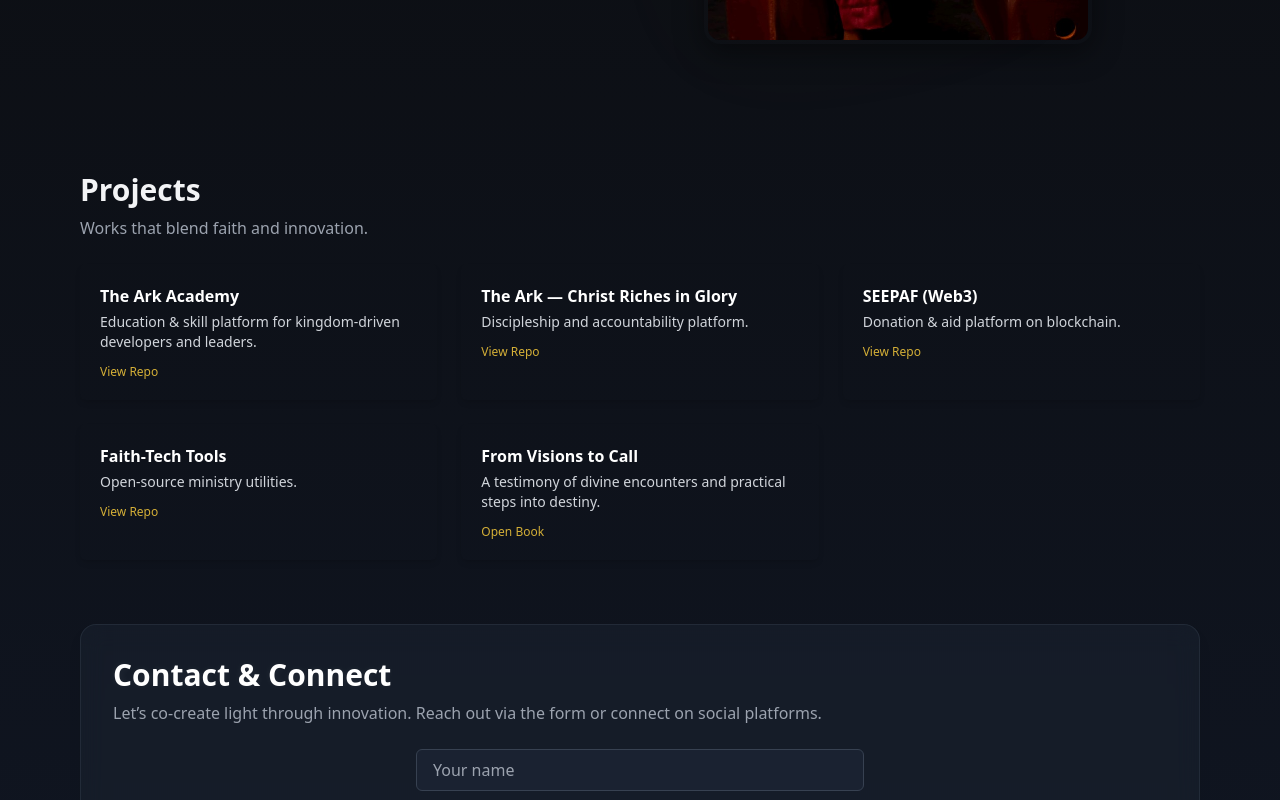
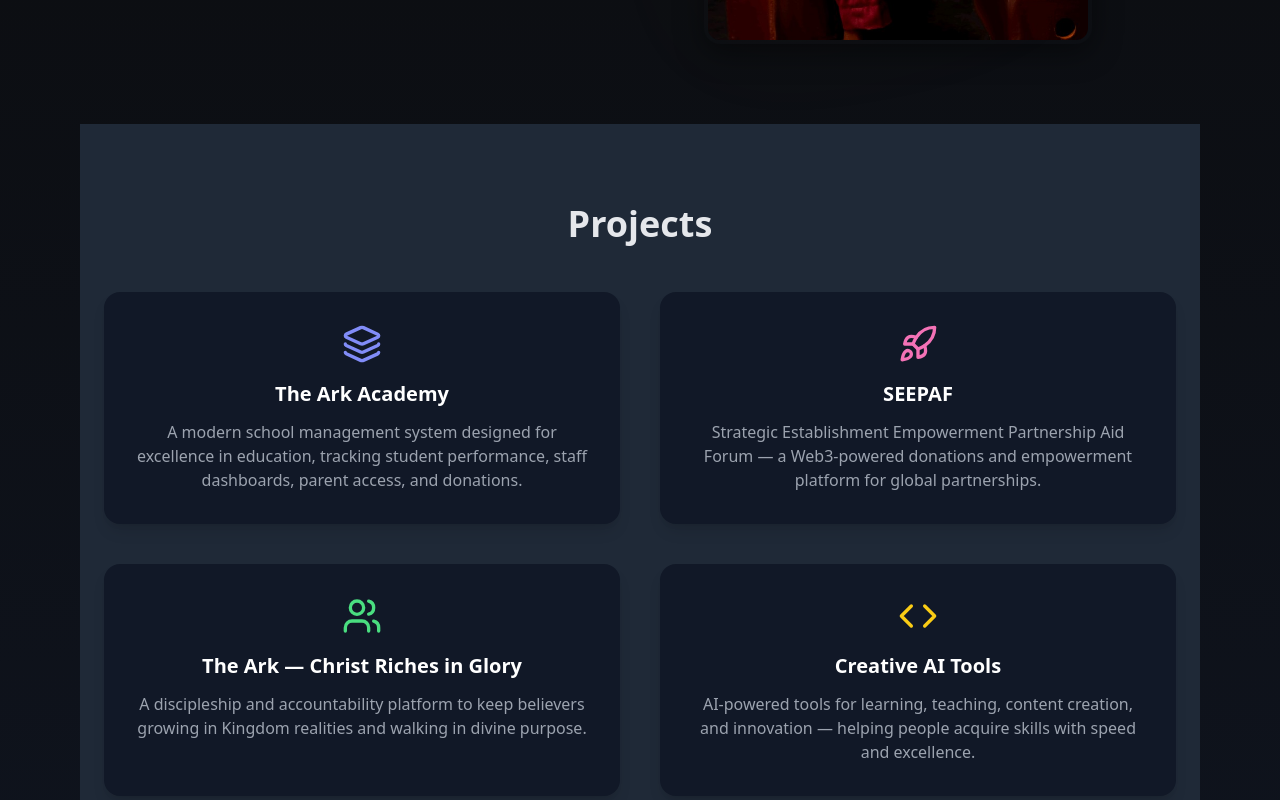
Before and after one commit to Solomough/solomough, a React (Vite) app: page / in a window 1280 px wide. Shown: the part 3040-3840 px from the top of the page. Built offline with nearby package versions, Linux system fonts and the light colour scheme; the HTML template or start-up script is replaced by a standard one.

Commit message:
Update Projects.jsx

```diff
--- a/src/components/Projects.jsx
+++ b/src/components/Projects.jsx
@@ -1,40 +1,69 @@
-import React from 'react'
+import React from "react";
+import { motion } from "framer-motion";
+import { Code, Layers, Rocket, Users } from "lucide-react";
 
-export default function Projects(){
-  const items = [
-    {title:'The Ark Academy', desc:'Education & skill platform for kingdom-driven developers and leaders.'},
-    {title:'The Ark — Christ Riches in Glory', desc:'Discipleship and accountability platform.'},
-    {title:'SEEPAF (Web3)', desc:'Donation & aid platform on blockchain.'},
-    {title:'Faith-Tech Tools', desc:'Open-source ministry utilities.'}
-  ]
+const projects = [
+  {
+    title: "The Ark Academy",
+    description:
+      "A modern school management system designed for excellence in education, tracking student performance, staff dashboards, parent access, and donations.",
+    icon: <Layers className="w-10 h-10 text-indigo-400" />,
+  },
+  {
+    title: "SEEPAF",
+    description:
+      "Strategic Establishment Empowerment Partnership Aid Forum — a Web3-powered donations and empowerment platform for global partnerships.",
+    icon: <Rocket className="w-10 h-10 text-pink-400" />,
+  },
+  {
+    title: "The Ark — Christ Riches in Glory",
+    description:
+      "A discipleship and accountability platform to keep believers growing in Kingdom realities and walking in divine purpose.",
+    icon: <Users className="w-10 h-10 text-green-400" />,
+  },
+  {
+    title: "Creative AI Tools",
+    description:
+      "AI-powered tools for learning, teaching, content creation, and innovation — helping people acquire skills with speed and excellence.",
+    icon: <Code className="w-10 h-10 text-yellow-400" />,
+  },
+];
+
+function Projects() {
   return (
-    <section id="projects" className="mt-12">
-      <h2 className="text-3xl font-bold">Projects</h2>
-      <p className="text-gray-400 mt-2">Works that blend faith and innovation.</p>
-      <div className="mt-6 grid gap-6 sm:grid-cols-2 lg:grid-cols-3">
-        {items.map(i=> (
-          <article key={i.title} className="p-5 glass rounded-md shadow-md hover:scale-105 transition-transform">
-            <h3 className="font-semibold text-white">{i.title}</h3>
-            <p className="text-gray-300 mt-1 text-sm">{i.desc}</p>
-            <div className="mt-3 text-xs">
-              <a href="#" className="text-gold hover:underline">View Repo</a>
-            </div>
-          </article>
-        ))}
+    <section id="projects" className="py-20 px-6 bg-gray-800 text-gray-200">
+      <div className="max-w-6xl mx-auto text-center">
+        <motion.h2
+          initial={{ opacity: 0, y: 20 }}
+          whileInView={{ opacity: 1, y: 0 }}
+          transition={{ duration: 0.7 }}
+          viewport={{ once: true }}
+          className="text-3xl md:text-4xl font-bold mb-12"
+        >
+          Projects
+        </motion.h2>
 
-        <article className="p-5 glass rounded-md shadow-md col-span-full sm:col-span-2 lg:col-span-1">
-          <div className="flex items-start gap-4">
-
-             <div>
-              <h3 className="font-semibold text-white">From Visions to Call</h3>
-              <p className="text-gray-300 mt-1 text-sm">A testimony of divine encounters and practical steps into destiny.</p>
-              <div className="mt-3 text-xs">
-                <a href="https://solomough.github.io/From-visions-to-call-/" target="_blank" rel="noreferrer" className="text-gold hover:underline">Open Book</a>
-              </div>
-            </div>
-          </div>
-        </article>
+        <div className="grid md:grid-cols-2 lg:grid-cols-2 gap-10">
+          {projects.map((project, index) => (
+            <motion.div
+              key={index}
+              initial={{ opacity: 0, y: 30 }}
+              whileInView={{ opacity: 1, y: 0 }}
+              transition={{ duration: 0.6, delay: index * 0.2 }}
+              viewport={{ once: true }}
+              className="bg-gray-900 rounded-2xl shadow-lg p-8 hover:shadow-xl transition"
+            >
+              <div className="flex justify-center mb-4">{project.icon}</div>
+              <h3 className="text-xl font-semibold mb-3 text-white">
+                {project.title}
+              </h3>
+              <p className="text-gray-400">{project.description}</p>
+            </motion.div>
+          ))}
+        </div>
       </div>
     </section>
-  )
+  );
 }
+
+export default Projects;
```
